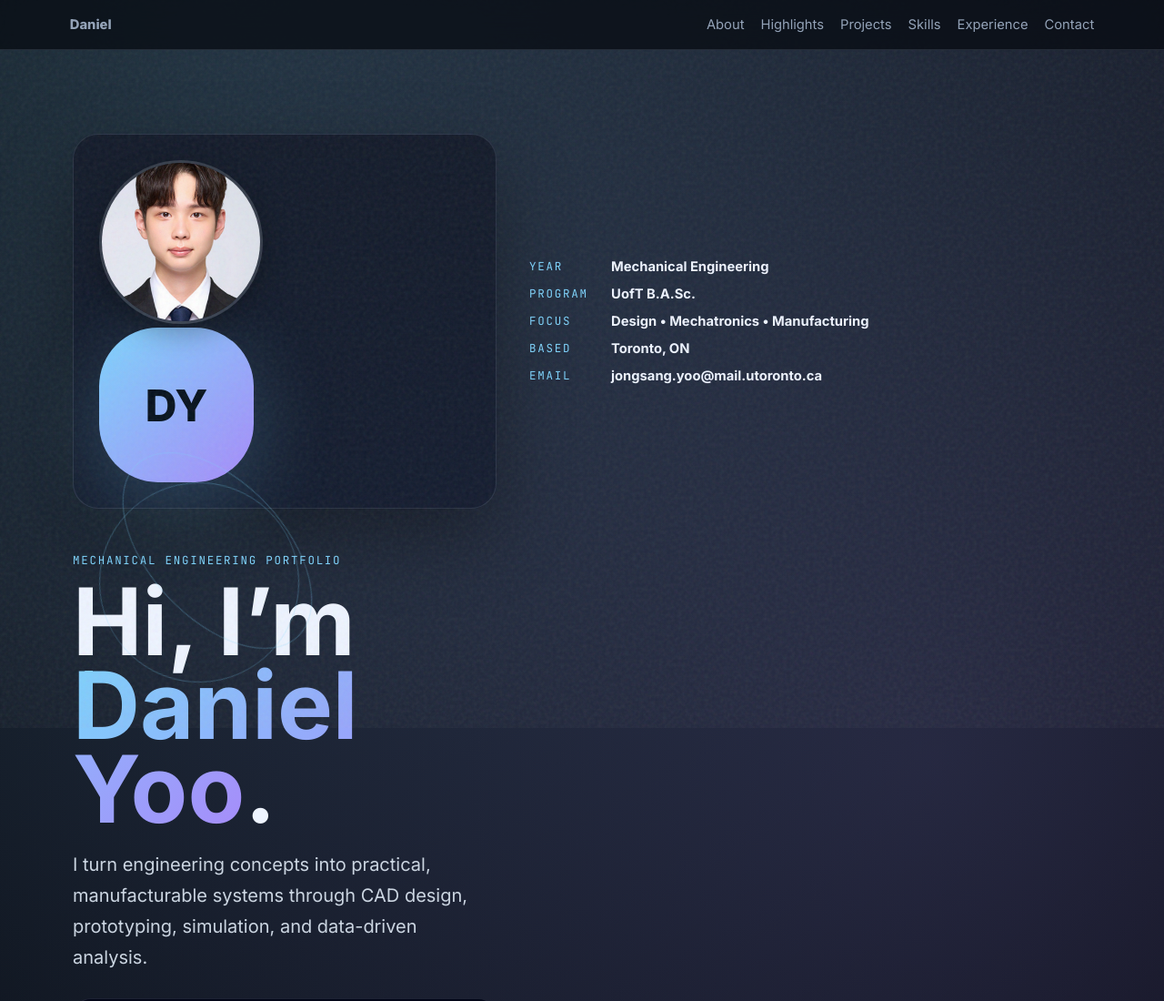
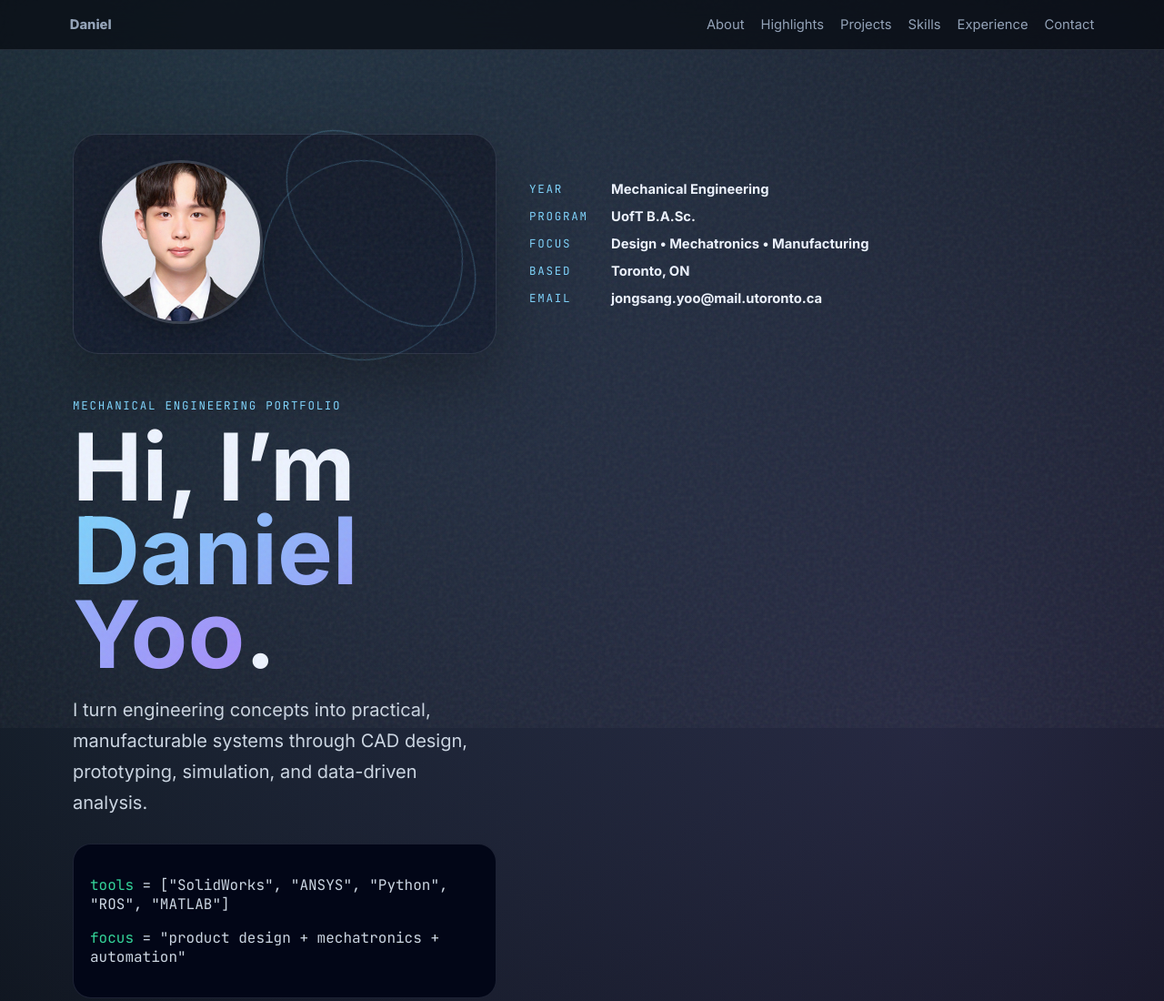
Before and after one commit to jongsang1492/jongsang1492.github.io, a plain HTML site: page index.html in a window 1280 px wide. Shown: the top 1100 px of the page at 91% size. Drawn offline with Linux system fonts and the light colour scheme.

Commit message:
Add files via upload

```diff
--- a/index.html
+++ b/index.html
@@ -28,7 +28,7 @@
     <section class="hero section">
       <div class="profile-card reveal">
         <img src="profile.png" class="profile-image" alt="Daniel Yoo">
-          <div class="avatar">DY</div>
+          <!-- <div class="avatar">DY</div> -->
           <span class="orbit orbit-one"></span>
           <span class="orbit orbit-two"></span>
         </div>
```
